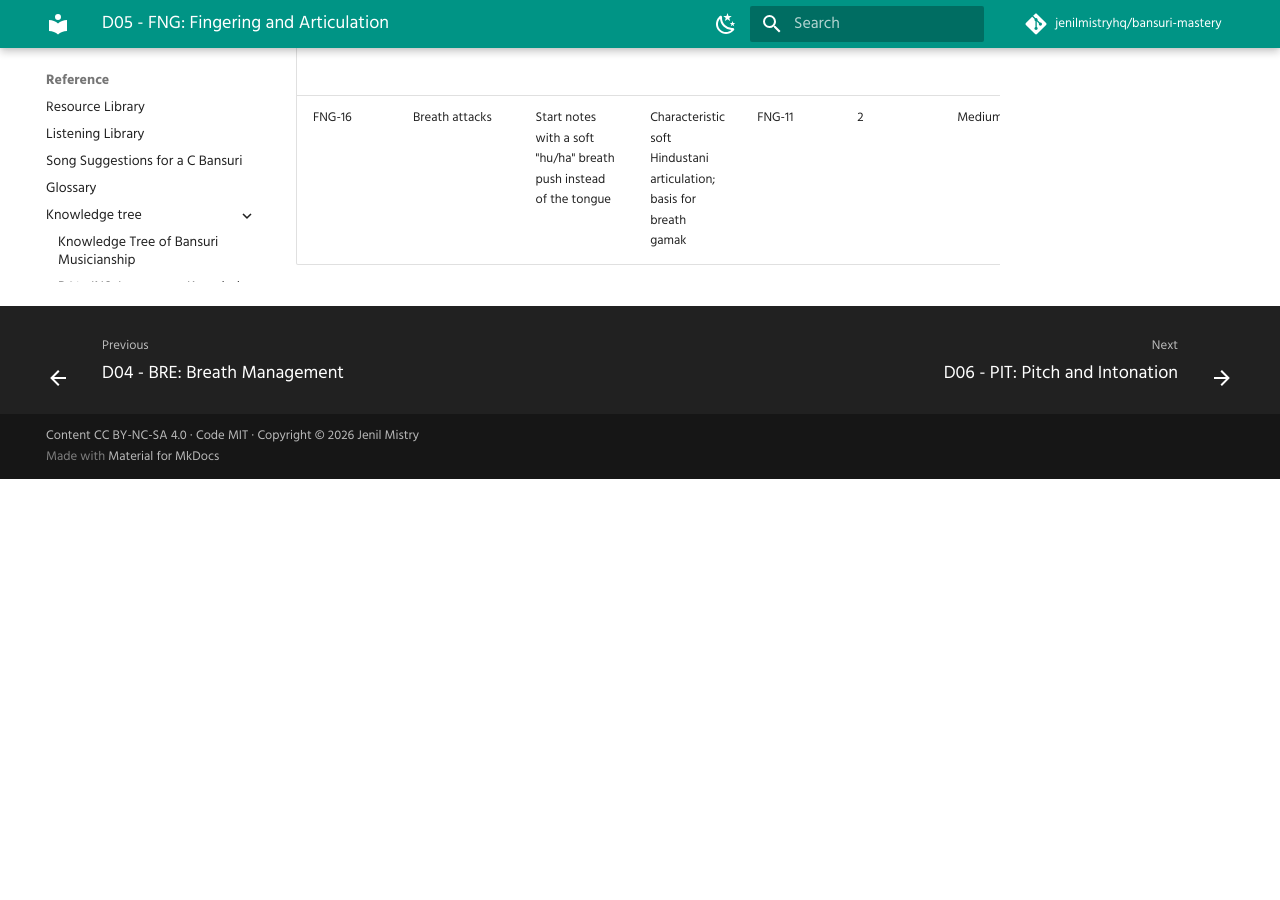
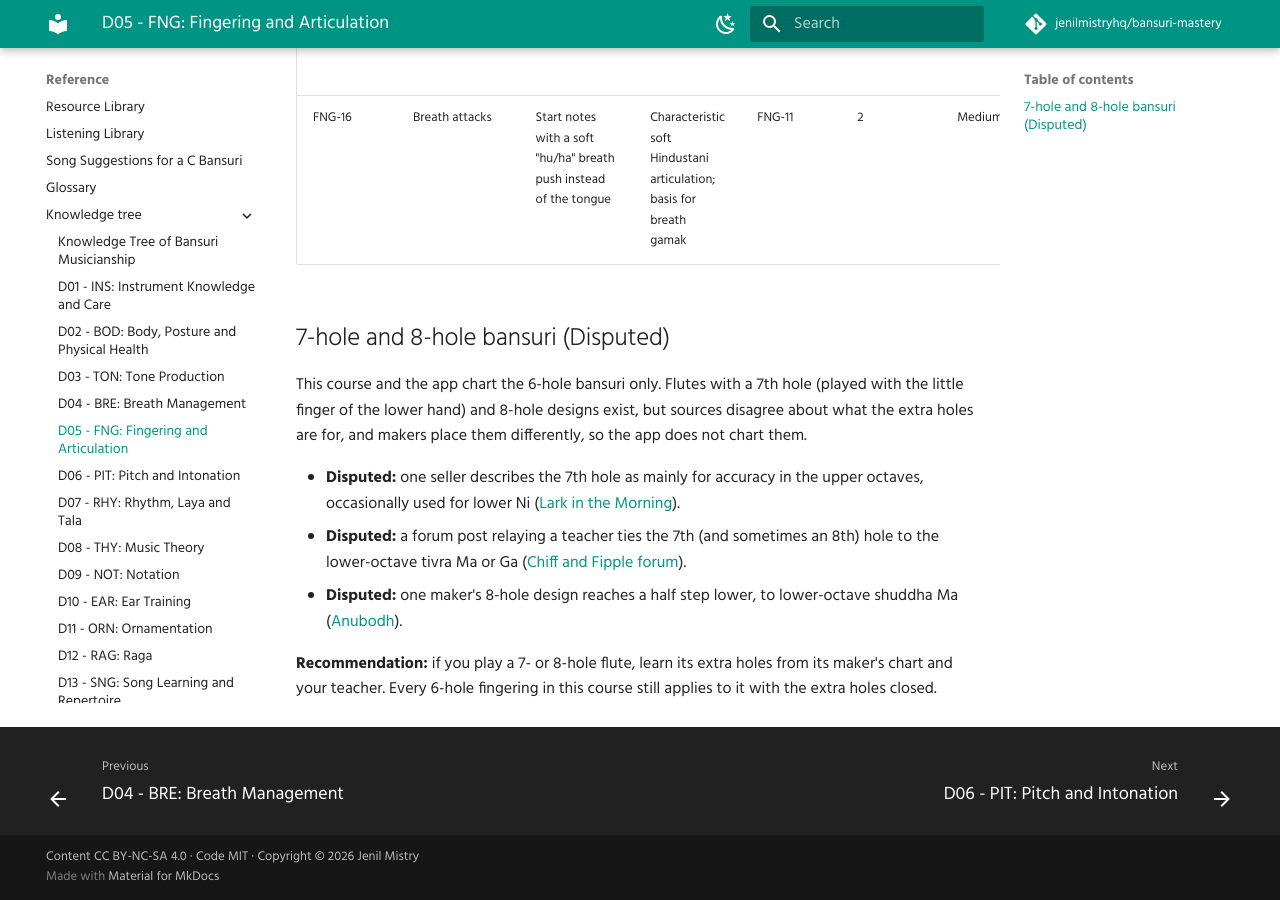
Before and after one commit to jenilmistryhq/bansuri-mastery, an MkDocs documentation site: the page built from bansuri-mastery/knowledge-tree/D05-FNG-fingering.md, in a window 1280 px wide and 900 px high, scrolled down 2690 px. Built offline with MkDocs 1.6.1 and Material for MkDocs 9.7.7, drawn with Linux system fonts in a browser that asks for light colours; comment, search, counter and statistics services are not loaded; before the commit the page ends 3169 px from its top, so only the background shows below that.

Commit message:
Fingering page: what is known (and disputed) about 7- and 8-hole bansuri
- The app charts the 6-hole bansuri only; sources disagree about the extra holes (upper-octave
  accuracy or lower Ni; lower tivra Ma or Ga; lower shuddha Ma), so they are listed as Disputed
  with their sources instead of being charted.

Co-Authored-By: Claude Opus 5.5 <noreply@anthropic.com>

```diff
--- a/bansuri-mastery/knowledge-tree/D05-FNG-fingering.md
+++ b/bansuri-mastery/knowledge-tree/D05-FNG-fingering.md
@@ -29,3 +29,20 @@ FNG Fingering
 | FNG-14 | Leaps | Jump between registers and wide intervals cleanly (for example `.P` to `S'`) | Many melodies leap an octave or more | FNG-05 | 3 | High | Octave leap drill 10/10 clean at 60 BPM | P3 | [L22](../lessons/L22-taar-saptak.md) |
 | FNG-15 | Alternate fingerings | Use cross/alternate fingerings to correct tuning or ease fast passages | Some notes on some flutes are out of tune with the standard fingering | FNG-08, PIT-08 | 4 | Medium | Find and verify (tuner) one alternate for `m` and one for a komal note on your flute | P4 | [L25](../lessons/L25-komal-swaras-and-12-notes.md) |
 | FNG-16 | Breath attacks | Start notes with a soft "hu/ha" breath push instead of the tongue | Characteristic soft Hindustani articulation; basis for breath gamak | FNG-11 | 2 | Medium | Repeated `S S S S` separated with breath only, clean | P2 | [L13](../lessons/L13-articulation-tonguing-and-slurs.md) |
+
+## 7-hole and 8-hole bansuri (Disputed)
+
+This course and the app chart the 6-hole bansuri only. Flutes with a 7th hole (played with the
+little finger of the lower hand) and 8-hole designs exist, but sources disagree about what the
+extra holes are for, and makers place them differently, so the app does not chart them.
+
+- **Disputed:** one seller describes the 7th hole as mainly for accuracy in the upper octaves,
+  occasionally used for lower Ni ([Lark in the Morning](https://www.larkinthemorning.com/products/flpg)).
+- **Disputed:** a forum post relaying a teacher ties the 7th (and sometimes an 8th) hole to the
+  lower-octave tivra Ma or Ga ([Chiff and Fipple forum](https://forums.chiffandfipple.com/t/newbie-question-re-indian-flute/6872)).
+- **Disputed:** one maker's 8-hole design reaches a half step lower, to lower-octave shuddha Ma
+  ([Anubodh](https://www.anubodh.com/page.php?bpid=8)).
+
+**Recommendation:** if you play a 7- or 8-hole flute, learn its extra holes from its maker's chart
+and your teacher. Every 6-hole fingering in this course still applies to it with the extra holes
+closed.
--- a/sw.js
+++ b/sw.js
@@ -1,6 +1,6 @@
 // Service worker: keeps the app and the whole course available offline.
 // VERSION is rewritten by scripts/build_app.py whenever any app or course file changes.
-const VERSION = "9f5424249d4a";
+const VERSION = "60eeb645586b";
 const CACHE = "bansuri-" + VERSION;
 const VOICE_CACHE = "voice-clips-v1";
 
```
Also changed, not shown: TEACHER-REVIEW-CLAIMS.md (+10 -1 lines), 1 other file.
